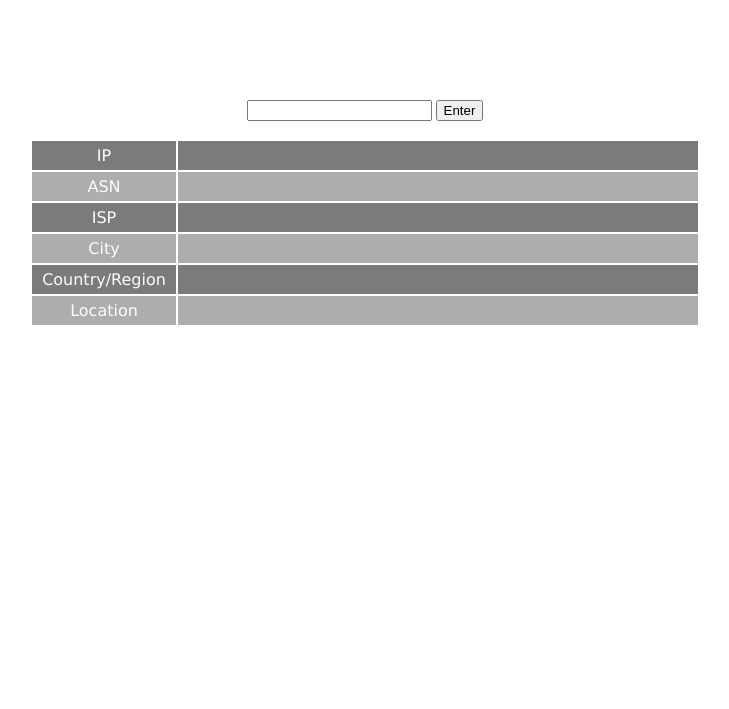
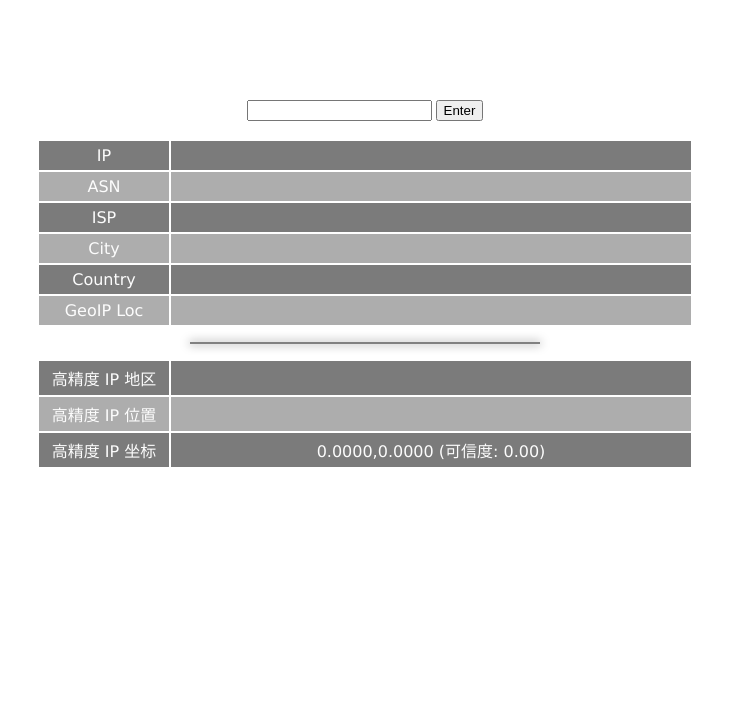
Before and after one commit to kings-way/ipsrv, a Flask app: template ipsrv/templates/index.html in a window 1280 px wide. Shown: the top 709 px of the page, without its empty margins (275-1004 px from the left). Run offline with Flask 2, Linux system fonts and the light colour scheme; the template is opened without the code that fills it, so the values that code supplies are empty.

Commit message:
Add High Precision Location Data to web

```diff
--- /dev/null
+++ b/ipsrv/conf/conf.py
@@ -0,0 +1,4 @@
+# some configuration here
+
+# amap.com developer API KEY
+API_KEY_AMAP = '****'
--- a/ipsrv/templates/index.html
+++ b/ipsrv/templates/index.html
@@ -7,6 +7,8 @@
 /* Border styles */
 #table-1 {
 	margin:0 auto;
+	margin-bottom: 15px;
+
 }
 
 /* Padding and font style */
@@ -18,7 +20,7 @@
 }
 
 #table-1 td:nth-child(odd) {
-	width:100px;
+	width:110px;
 }
 #table-1 td:nth-child(even) {
 	width:500px;
@@ -28,6 +30,36 @@
 	background:  #7B7B7B;
 }
 #table-1 tr:nth-child(even) {
+	background:  #ADADAD;
+}
+
+
+/* Border styles */
+#table-2 {
+	margin:0 auto;
+	margin-top: 15px;
+
+}
+
+/* Padding and font style */
+#table-2 td, #table-2 th {
+	padding: 5px 10px;
+	font-size: 16px;
+	font-family: Verdana;
+	color: #FCFCFC;
+}
+
+#table-2 td:nth-child(odd) {
+	width:110px;
+}
+#table-2 td:nth-child(even) {
+	width:500px;
+}
+/* Alternating background colors */
+#table-2 tr:nth-child(odd) {
+	background:  #7B7B7B;
+}
+#table-2 tr:nth-child(even) {
 	background:  #ADADAD;
 }
 
@@ -42,6 +74,13 @@
 	height:100%;
 }
 
+hr.style-five {
+	width:350px;
+    border: 0;
+    height: 2px;
+    background: grey;
+    box-shadow: 0 0 10px 1px darkgray;
+}
 </style>
 
 	</head>
@@ -57,8 +96,16 @@
 			<tr><td>ASN</td><td>{{ data.ASN }}</td></tr>
 			<tr><td>ISP</td><td>{{ data.ISP }}</td></tr>
 			<tr><td>City</td><td>{{ data.City }}</td></tr>
-			<tr><td>Country/Region</td><td>{{ data.Country }}</td></tr>
-			<tr><td>Location</td><td>{{ data.Location }}</td></tr>
+			<tr><td>Country</td><td>{{ data.Country }}</td></tr>
+			<tr><td>GeoIP Loc</td><td>{{ data.Location }}</td></tr>
+		</table>
+		<hr class="style-five";>
+		<table id="table-2">
+			<tr><td>高精度 IP 地区</td><td>{{ data.High.city }}</td></tr>
+			<tr><td>高精度 IP 位置</td><td>{{ data.High.position  }}</td></tr>
+			<tr><td>高精度 IP 坐标</td><td>
+					{{ "" if data.High.confidence == 2333 else "%.4f,%.4f (可信度: %.2f)" % (data.High.latitude,data.High.longitude,data.High.confidence) }}
+					</td></tr>
 		</table>
 		</div>
 
```
Also changed, not shown: ipsrv/legacy_code.py (added, +87 -0 lines), ipsrv/views.py (+31 -66 lines), ipsrv/conf/__init__.py (added).
